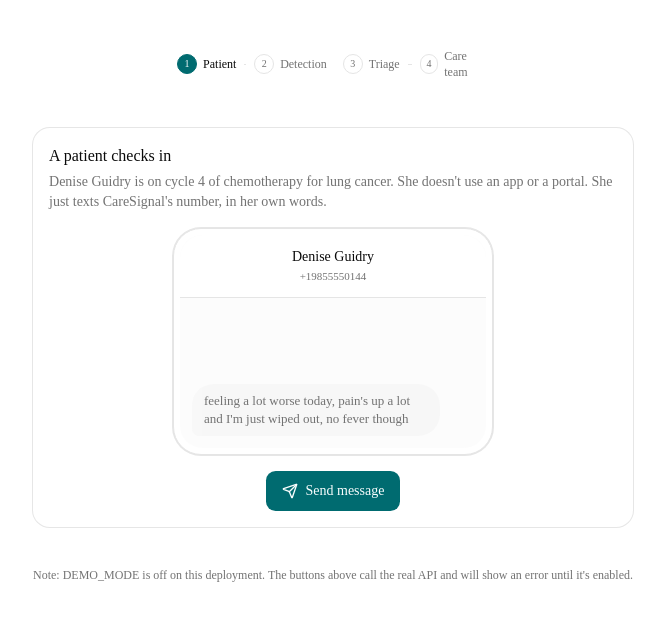
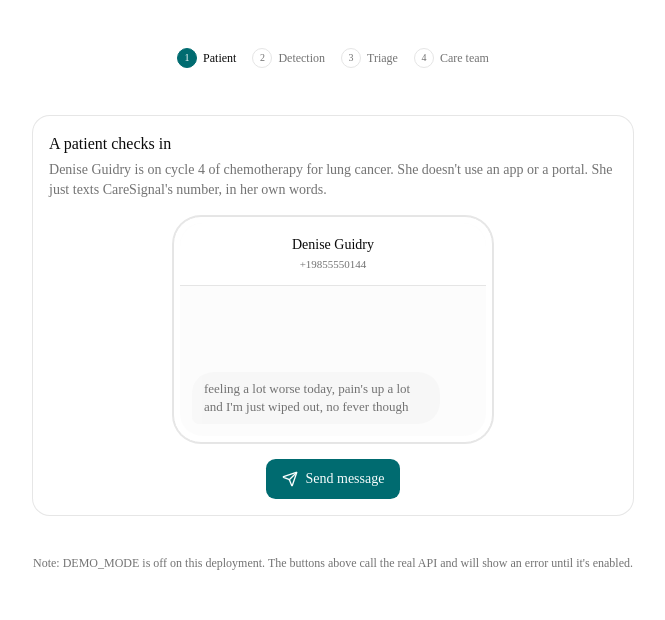
Before and after one commit to sarseej-shrestha/CareSignal, a Next.js app: page /demo in a window 1280 px wide. Shown: the top 620 px of the page, without its empty margins (307-972 px from the left). Built offline with nearby package versions, Linux system fonts and the light colour scheme.

Commit message:
fix: polish semifinal UI issues
The /demo stepper's "Care team" label wrapped to two lines ("Care" / "team")
at narrower widths, found during the red-team audit's UX pass. Added
whitespace-nowrap — verified visually at 900px and 820px, holds on one line
at both.

```diff
--- a/app/demo/DemoClient.tsx
+++ b/app/demo/DemoClient.tsx
@@ -101,7 +101,9 @@ function ProgressStepper({ stage }: { stage: Stage }) {
             >
               {i + 1}
             </span>
-            <span className={i <= active ? "font-medium text-foreground" : "text-muted-foreground"}>{label}</span>
+            <span className={`whitespace-nowrap ${i <= active ? "font-medium text-foreground" : "text-muted-foreground"}`}>
+              {label}
+            </span>
           </div>
           {i < STEPS.length - 1 && <span className="h-px flex-1 bg-border" />}
         </div>
```
